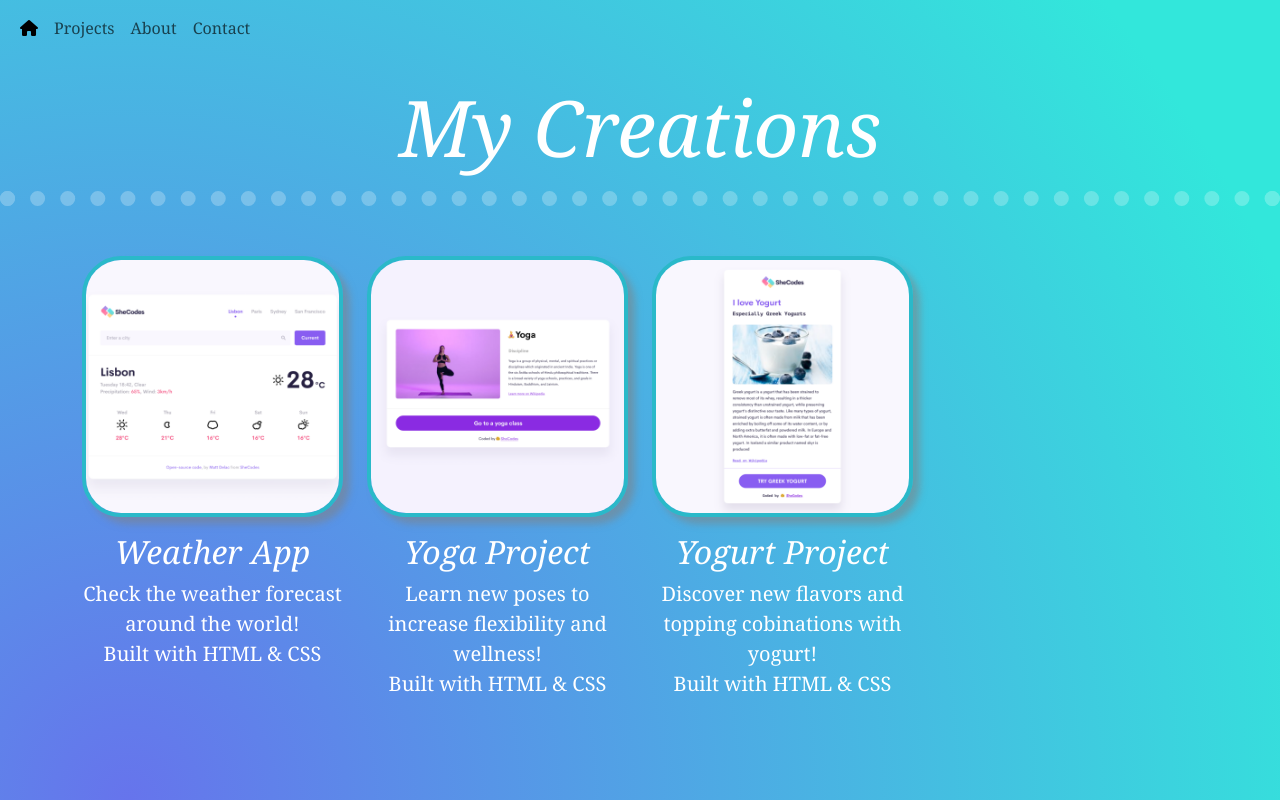
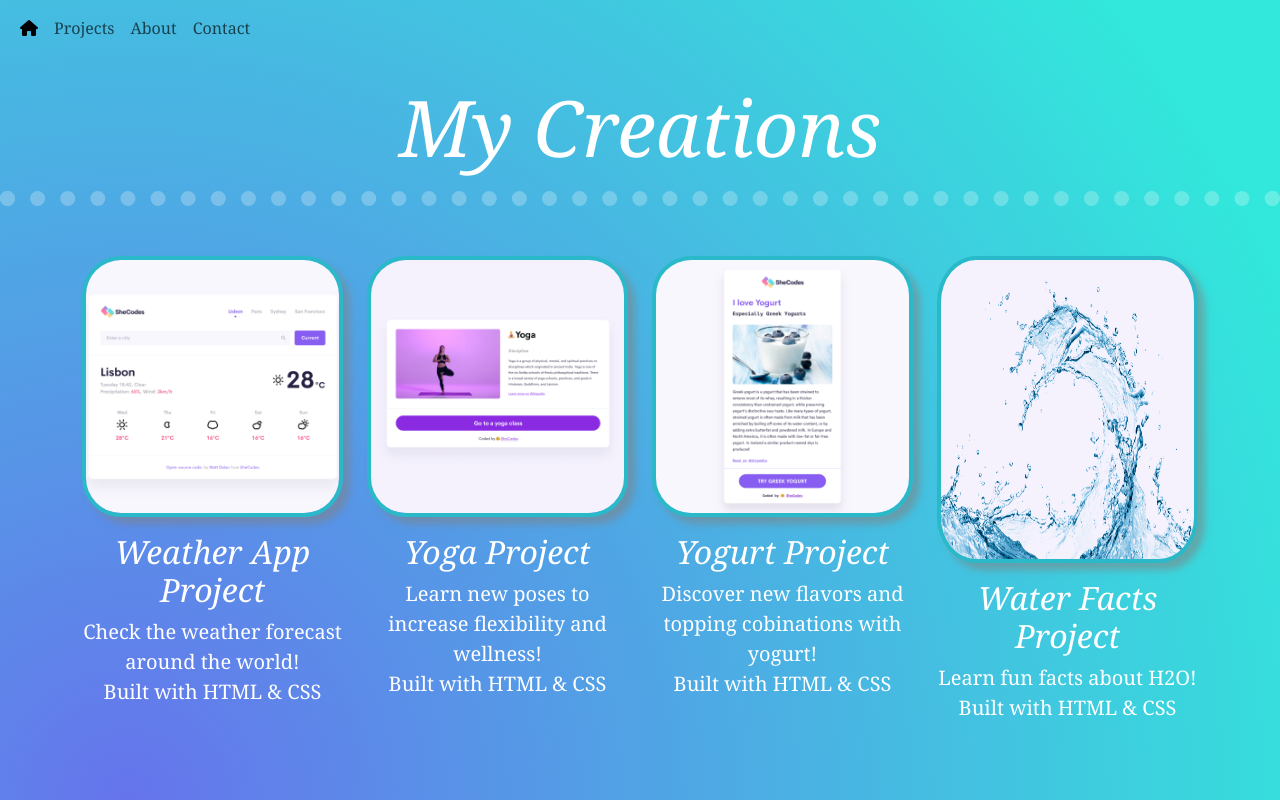
Before and after one commit to mia24sims/responsive-portfolio-shecodes, a plain HTML site: page portfolio.html in a window 1280 px wide. Drawn offline with nearby package versions, Linux system fonts and the light colour scheme.

Commit message:
Added a fake data project

```diff
--- a/portfolio.html
+++ b/portfolio.html
@@ -66,7 +66,7 @@
             width="350px"
             class="project-img2 img-fluid"
           />
-          <h3 class="text-center mt-3 fs-2"><em>Weather App</em></h3>
+          <h3 class="text-center mt-3 fs-2"><em>Weather App Project</em></h3>
           <p class="text-center fs-5">
             Check the weather forecast around the world!
             <br />
@@ -102,6 +102,20 @@
             Built with HTML & CSS
           </p>
         </div>
+        <div class="col-md-3">
+          <img
+            src="images/water-png-24.png"
+            alt="water"
+            width="350px"
+            class="project-img4 img-fluid"
+          />
+          <h3 class="text-center mt-3 fs-2"><em>Water Facts Project</em></h3>
+          <p class="text-center fs-5">
+            Learn fun facts about H2O!
+            <br />
+            Built with HTML & CSS
+          </p>
+        </div>
       </div>
     </div>
   </body>
--- a/styles.css
+++ b/styles.css
@@ -181,6 +181,21 @@ button a {
   transition: all 150ms ease-in-out;
 }
 
+.project-img4 {
+  background-color: #F5F2FE;
+  height: 307px;
+  border-radius: 15%;
+  border: 4px solid var(--primary-color);
+  box-shadow: 7px 7px 7px #80808089;
+}
+
+.project-img4:hover {
+  scale: 1.2;
+  transition: all 150ms ease-in-out;
+}
+
+
+
 .view {
   color: white;
   text-align: center;
```
